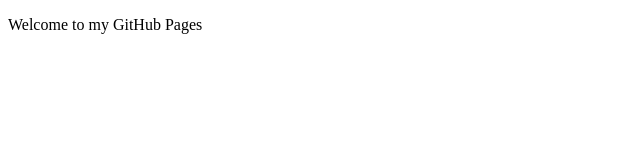
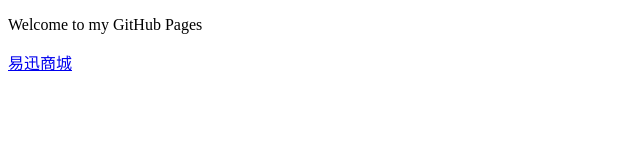
Before and after one commit to lixiaolei90/lixiaolei90.github.io, a plain HTML site: page index.html in a window 1280 px wide. Shown: the whole page, without its empty margins (0-640 px from the left). Drawn offline with Linux system fonts and the light colour scheme.

Commit message:
易迅商城

```diff
--- a/index.html
+++ b/index.html
@@ -6,5 +6,6 @@
 </head>
 <body>
 	<p>Welcome to my GitHub Pages</p>
+	<a href="../demos/易迅商城/index.html">易迅商城</a>
 </body>
 </html>
```
